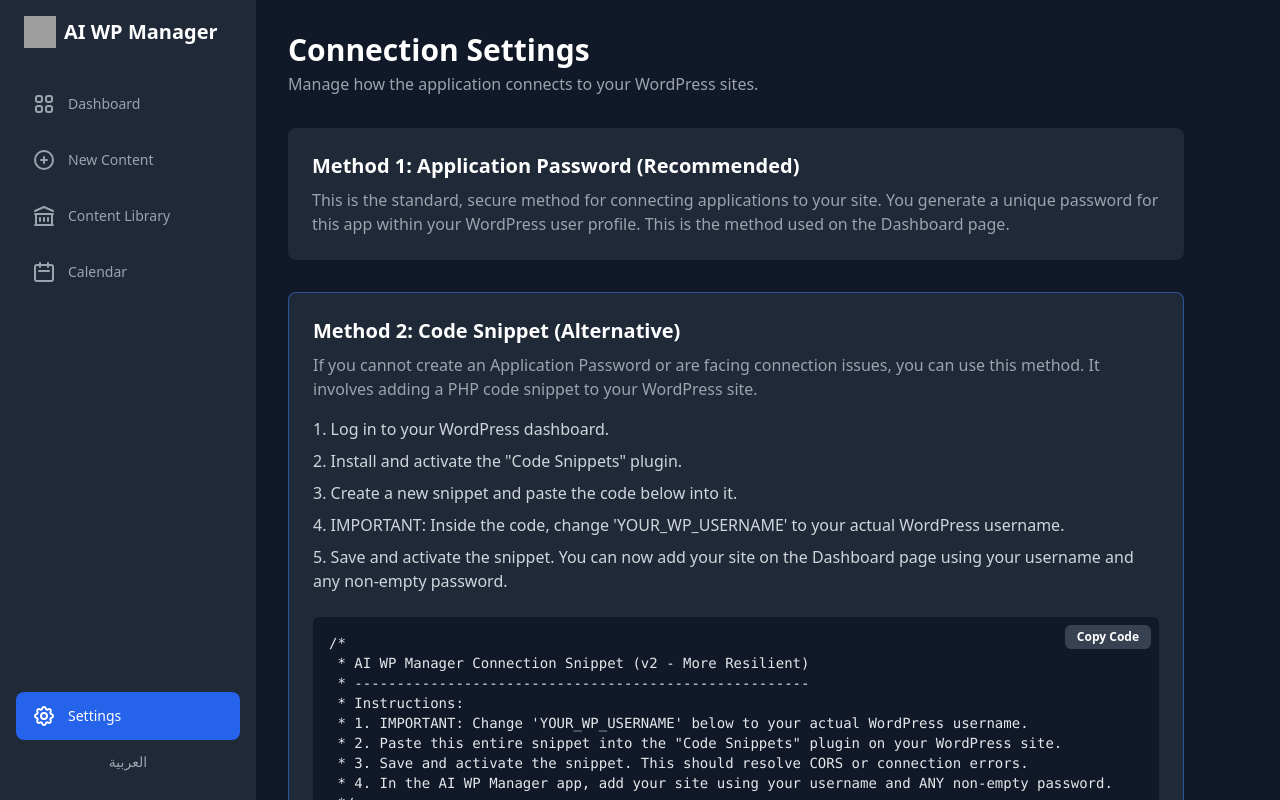
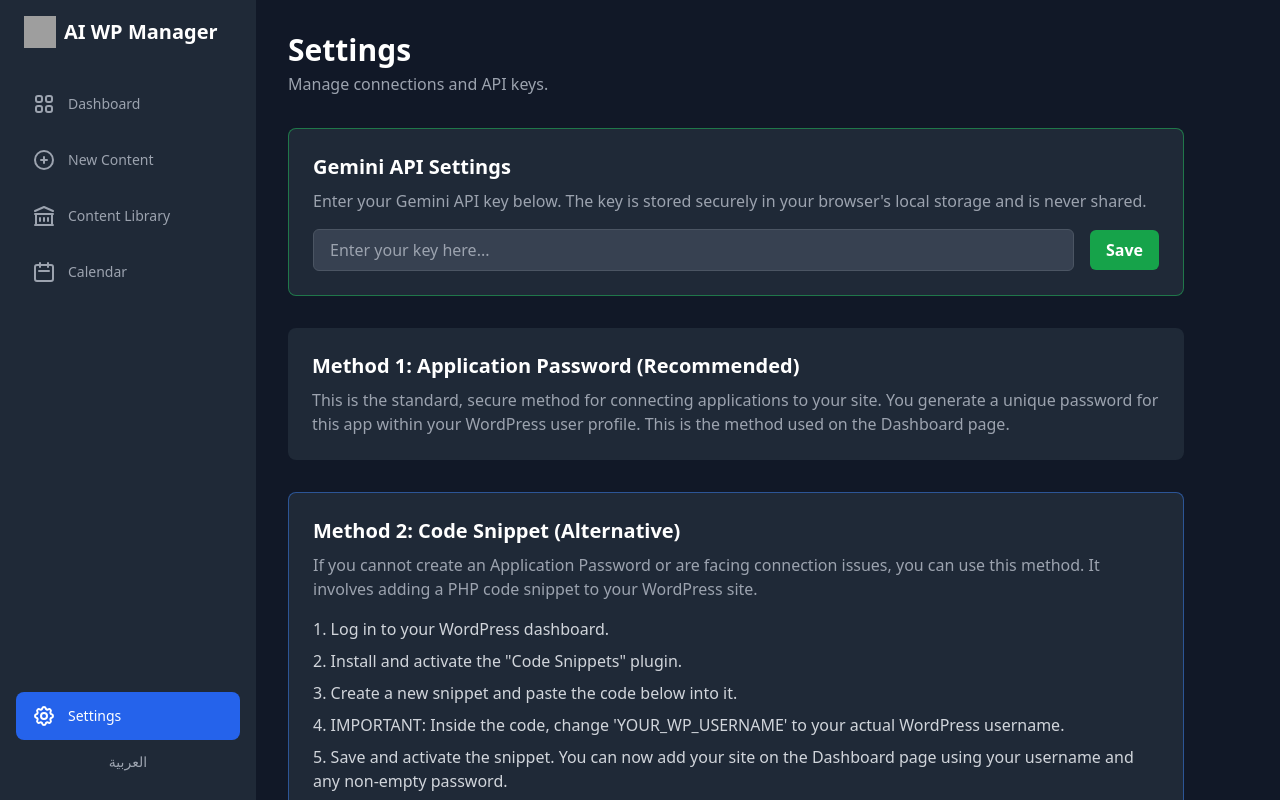
Before and after one commit to shokoko2010/site-Manage, a React (Vite) app: page / in a window 1280 px wide. Both pictures are taken after a click on the button "Settings". Built offline with nearby package versions, Linux system fonts and the light colour scheme; grey boxes are pictures that could not be loaded.

Commit message:
Add files via upload

```diff
--- a/App.tsx
+++ b/App.tsx
@@ -135,7 +135,7 @@
       case View.Calendar:
         return <CalendarView library={contentLibrary} sites={sites} showNotification={showNotification} onUpdateLibraryItem={updateLibraryItem} onRemoveFromLibrary={removeFromLibrary} />;
       case View.Settings:
-          return <SettingsView />;
+          return <SettingsView showNotification={showNotification} />;
       default:
         return <DashboardView sites={sites} onAddSite={addSite} onRemoveSite={removeSite} isLoading={isLoading} />;
     }
--- a/components/SettingsView.tsx
+++ b/components/SettingsView.tsx
@@ -1,10 +1,26 @@
-import React, { useState, useContext } from 'react';
-import { LanguageContextType } from '../types';
+
+import React, { useState, useContext, useEffect } from 'react';
+import { LanguageContextType, Notification } from '../types';
 import { LanguageContext } from '../App';
 
-const SettingsView: React.FC = () => {
+interface SettingsViewProps {
+  showNotification: (notification: Notification) => void;
+}
+
+const SettingsView: React.FC<SettingsViewProps> = ({ showNotification }) => {
   const { t } = useContext(LanguageContext as React.Context<LanguageContextType>);
   const [codeCopied, setCodeCopied] = useState(false);
+  const [apiKey, setApiKey] = useState('');
+
+  useEffect(() => {
+    const storedKey = localStorage.getItem('gemini_api_key') || '';
+    setApiKey(storedKey);
+  }, []);
+
+  const handleSaveApiKey = () => {
+    localStorage.setItem('gemini_api_key', apiKey);
+    showNotification({ message: t('apiKeySaved'), type: 'success' });
+  };
 
   const phpCodeSnippet = `
 /*
@@ -80,6 +96,31 @@
       </header>
 
       <div className="space-y-8 max-w-4xl">
+        {/* Gemini API Settings */}
+        <div className="bg-gray-800 p-6 rounded-lg border border-green-500/50">
+          <h2 className="text-xl font-semibold text-white mb-2">{t('apiSettingsTitle')}</h2>
+          <p className="text-gray-400 mb-4">{t('apiSettingsDesc')}</p>
+          <div className="flex items-center space-x-4 rtl:space-x-reverse">
+            <div className="flex-grow">
+              <label htmlFor="gemini-api-key" className="sr-only">{t('geminiApiKey')}</label>
+              <input
+                id="gemini-api-key"
+                type="password"
+                value={apiKey}
+                onChange={(e) => setApiKey(e.target.value)}
+                placeholder={t('geminiApiKeyPlaceholder')}
+                className="w-full bg-gray-700 text-white placeholder-gray-400 rounded-md px-4 py-2 border border-gray-600 focus:ring-2 focus:ring-green-500 focus:outline-none"
+              />
+            </div>
+            <button
+              onClick={handleSaveApiKey}
+              className="bg-green-600 hover:bg-green-700 text-white font-bold py-2 px-4 rounded-md transition-colors"
+            >
+              {t('save')}
+            </button>
+          </div>
+        </div>
+
         {/* Method 1: App Password */}
         <div className="bg-gray-800 p-6 rounded-lg">
           <h2 className="text-xl font-semibold text-white mb-2">{t('method1Title')}</h2>
--- a/services/geminiService.ts
+++ b/services/geminiService.ts
@@ -1,23 +1,27 @@
+
 import { GoogleGenAI, Type } from "@google/genai";
 import { ArticleContent, ContentType, Language, ProductContent, SiteContext, WritingTone, ArticleLength } from '../types';
+
+const GEMINI_API_KEY_STORAGE = 'gemini_api_key';
 
 /**
  * Lazily initializes the AI client.
  * Returns null if the API key is missing, allowing for graceful error handling in the UI.
  */
 const getAiClient = (): GoogleGenAI | null => {
-    if (!process.env.API_KEY) {
+    const apiKey = localStorage.getItem(GEMINI_API_KEY_STORAGE);
+    if (!apiKey) {
         return null;
     }
     try {
-        return new GoogleGenAI({ apiKey: process.env.API_KEY });
+        return new GoogleGenAI({ apiKey });
     } catch (e) {
         console.error("Error initializing GoogleGenAI:", e);
         return null;
     }
 };
 
-const MISSING_KEY_ERROR = "Gemini API Key is not configured. Please set the API_KEY environment variable in your deployment platform's settings.";
+const MISSING_KEY_ERROR = "Gemini API Key is not configured. Please go to the Settings page to add it.";
 
 const articleSchema = {
     type: Type.OBJECT,
--- a/translations.ts
+++ b/translations.ts
@@ -116,8 +116,13 @@
     allItemsScheduled: 'All drafts have been scheduled on the calendar!',
 
     // Settings View
-    settingsTitle: 'Connection Settings',
-    settingsHint: 'Manage how the application connects to your WordPress sites.',
+    settingsTitle: 'Settings',
+    settingsHint: 'Manage connections and API keys.',
+    apiSettingsTitle: "Gemini API Settings",
+    apiSettingsDesc: "Enter your Gemini API key below. The key is stored securely in your browser's local storage and is never shared.",
+    geminiApiKey: "Gemini API Key",
+    geminiApiKeyPlaceholder: "Enter your key here...",
+    save: "Save",
     method1Title: 'Method 1: Application Password (Recommended)',
     method1Desc: 'This is the standard, secure method for connecting applications to your site. You generate a unique password for this app within your WordPress user profile. This is the method used on the Dashboard page.',
     method2Title: 'Method 2: Code Snippet (Alternative)',
@@ -131,6 +136,8 @@
     codeCopied: 'Copied!',
 
     // Notifications & Errors
+    apiKeySaved: 'API Key saved successfully!',
+    apiKeyMissingError: 'Gemini API Key is not configured. Please go to the Settings page to add it.',
     siteAdded: 'Site "{{name}}" added successfully!',
     siteRemoved: 'Site removed.',
     contentSaved: '"{{title}}" saved to library.',
@@ -265,8 +272,13 @@
     allItemsScheduled: 'تمت جدولة جميع المسودات في التقويم!',
 
     // Settings View
-    settingsTitle: 'إعدادات الاتصال',
-    settingsHint: 'إدارة كيفية اتصال التطبيق بمواقع ووردبريس الخاصة بك.',
+    settingsTitle: 'الإعدادات',
+    settingsHint: 'إدارة الاتصالات ومفاتيح الواجهة البرمجية (API).',
+    apiSettingsTitle: "إعدادات Gemini API",
+    apiSettingsDesc: "أدخل مفتاح Gemini API الخاص بك أدناه. يتم تخزين المفتاح بشكل آمن في التخزين المحلي للمتصفح ولا يتم مشاركته أبدًا.",
+    geminiApiKey: "مفتاح Gemini API",
+    geminiApiKeyPlaceholder: "أدخل مفتاحك هنا...",
+    save: "حفظ",
     method1Title: 'الطريقة الأولى: كلمة مرور التطبيق (موصى بها)',
     method1Desc: 'هذه هي الطريقة القياسية والآمنة لربط التطبيقات بموقعك. تقوم بإنشاء كلمة مرور فريدة لهذا التطبيق من خلال ملفك الشخصي في ووردبريس. هذه هي الطريقة المستخدمة في صفحة لوحة التحكم.',
     method2Title: 'الطريقة الثانية: كود برمجي (بديل)',
@@ -280,6 +292,8 @@
     codeCopied: 'تم النسخ!',
 
     // Notifications & Errors
+    apiKeySaved: 'تم حفظ مفتاح API بنجاح!',
+    apiKeyMissingError: 'مفتاح Gemini API غير مُعد. يرجى الذهاب إلى صفحة الإعدادات لإضافته.',
     siteAdded: 'تمت إضافة الموقع "{{name}}" بنجاح!',
     siteRemoved: 'تمت إزالة الموقع.',
     contentSaved: 'تم حفظ "{{title}}" في المكتبة.',
```
Also changed, not shown: services/wordpressService.ts (line endings or trailing spaces).
